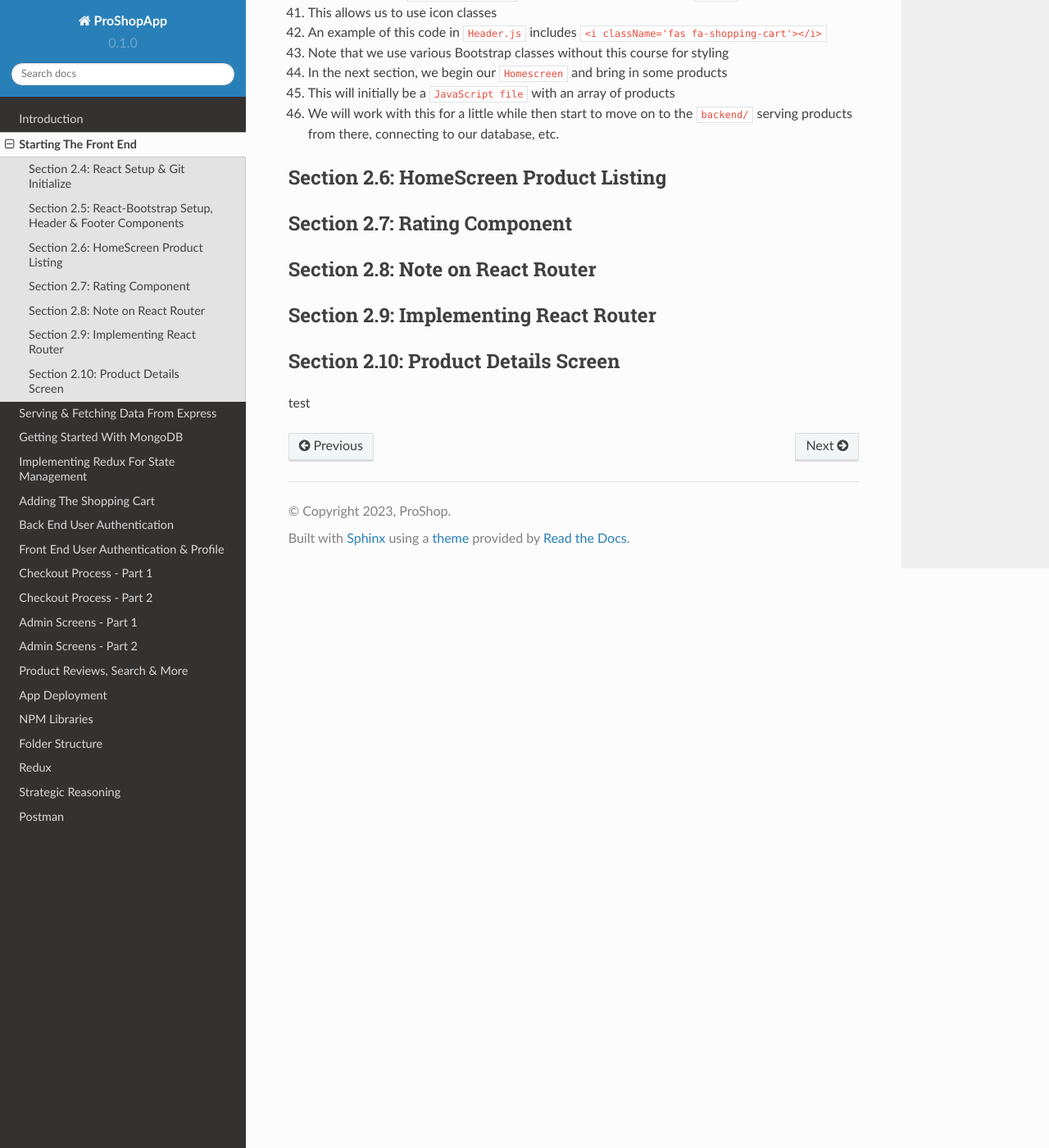
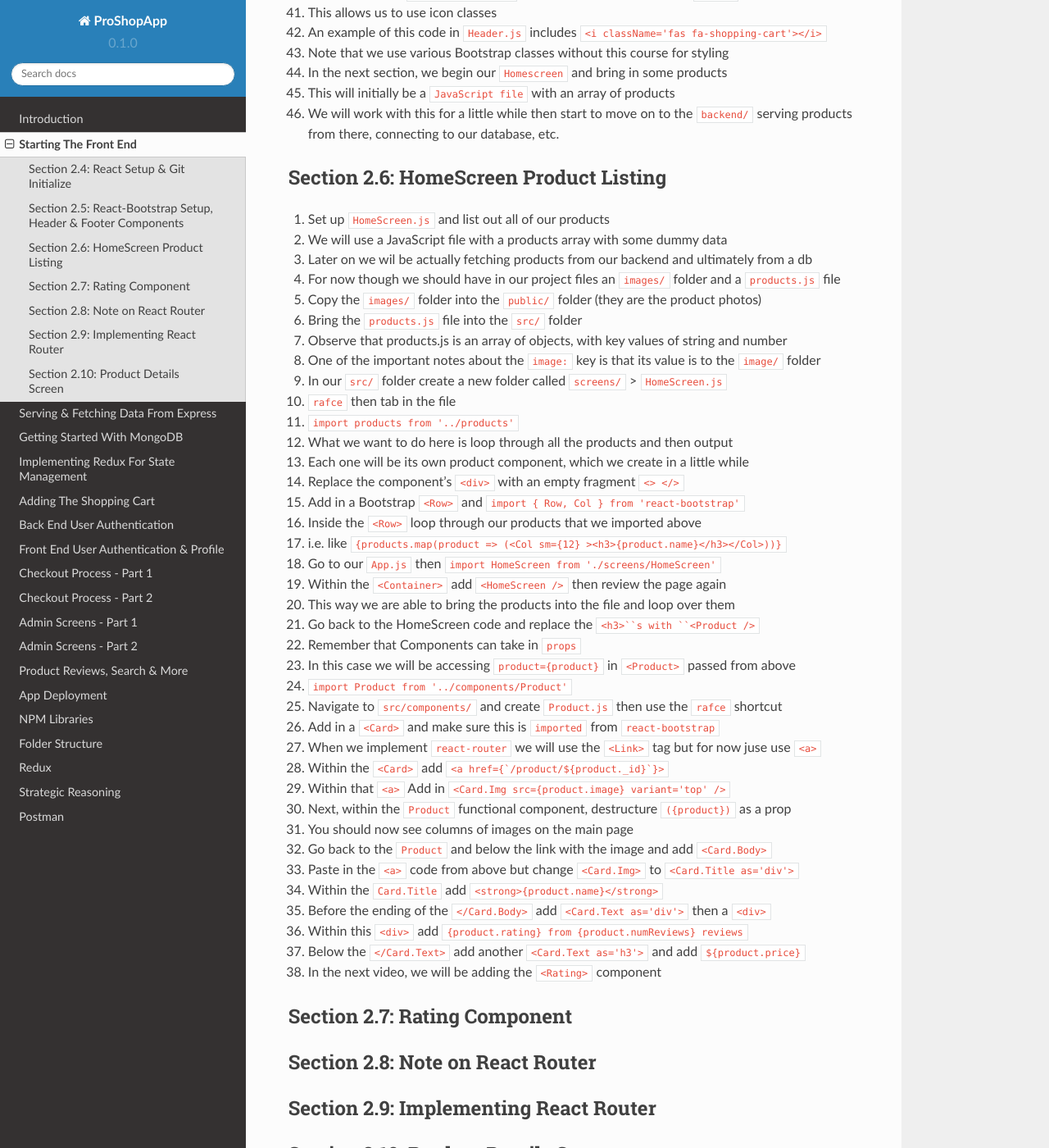
Before and after one commit to Pythonidaer/proshopapp, a Sphinx documentation site: the page built from docs/source/starting-the-front-end.rst, in a window 1280 px wide and 1400 px high, scrolled down 2740 px. Shown: the whole window at 82% size. Built offline with Sphinx 7.4.7 and the Read the Docs theme 2.0.0, drawn with Linux system fonts in a browser that asks for light colours.

Commit message:
finished section 2.6

```diff
--- a/docs/source/starting-the-front-end.rst
+++ b/docs/source/starting-the-front-end.rst
@@ -118,6 +118,47 @@ Section 2.5: React-Bootstrap Setup, Header & Footer Components
 Section 2.6: HomeScreen Product Listing
 ----------------
 
+1. Set up ``HomeScreen.js`` and list out all of our products
+2. We will use a JavaScript file with a products array with some dummy data
+3. Later on we wil be actually fetching products from our backend and ultimately from a db
+4. For now though we should have in our project files an ``images/`` folder and a ``products.js`` file
+5. Copy the ``images/`` folder into the ``public/`` folder (they are the product photos)
+6. Bring the ``products.js`` file into the ``src/`` folder
+7. Observe that products.js is an array of objects, with key values of string and number
+8. One of the important notes about the ``image:`` key is that its value is to the ``image/`` folder
+9. In our ``src/`` folder create a new folder called ``screens/`` > ``HomeScreen.js``
+10. ``rafce`` then tab in the file
+11. ``import products from '../products'``
+12. What we want to do here is loop through all the products and then output
+13. Each one will be its own product component, which we create in a little while
+14. Replace the component's ``<div>`` with an empty fragment ``<> </>``
+15. Add in a Bootstrap ``<Row>`` and ``import { Row, Col } from 'react-bootstrap'``
+16. Inside the ``<Row>`` loop through our products that we imported above
+17. i.e. like ``{products.map(product => (<Col sm={12} ><h3>{product.name}</h3></Col>))}``
+18. Go to our ``App.js`` then ``import HomeScreen from './screens/HomeScreen'``
+19. Within the ``<Container>`` add ``<HomeScreen />`` then review the page again
+20. This way we are able to bring the products into the file and loop over them
+21. Go back to the HomeScreen code and replace the ``<h3>``s with ``<Product />``
+22. Remember that Components can take in ``props``
+23. In this case we will be accessing ``product={product}`` in ``<Product>`` passed from above
+24. ``import Product from '../components/Product'``
+25. Navigate to ``src/components/`` and create ``Product.js`` then use the ``rafce`` shortcut
+26. Add in a ``<Card>`` and make sure this is ``imported`` from ``react-bootstrap``
+27. When we implement ``react-router`` we will use the ``<Link>`` tag but for now juse use ``<a>``
+28. Within the ``<Card>`` add ``<a href={`/product/${product._id}`}>``
+29. Within that ``<a>`` Add in ``<Card.Img src={product.image} variant='top' />``
+30. Next, within the ``Product`` functional component, destructure ``({product})`` as a prop
+31. You should now see columns of images on the main page
+32. Go back to the ``Product`` and below the link with the image and add ``<Card.Body>``
+33. Paste in the ``<a>`` code from above but change ``<Card.Img>`` to ``<Card.Title as='div'>``
+34. Within the ``Card.Title`` add ``<strong>{product.name}</strong>``
+35. Before the ending of the ``</Card.Body>`` add ``<Card.Text as='div'>`` then a ``<div>``
+36. Within this ``<div>`` add ``{product.rating} from {product.numReviews} reviews``
+37. Below the ``</Card.Text>`` add another ``<Card.Text as='h3'>`` and add ``${product.price}``
+38. In the next video, we will be adding the ``<Rating>`` component
+
+
+
 Section 2.7: Rating Component
 ------------
 
```
